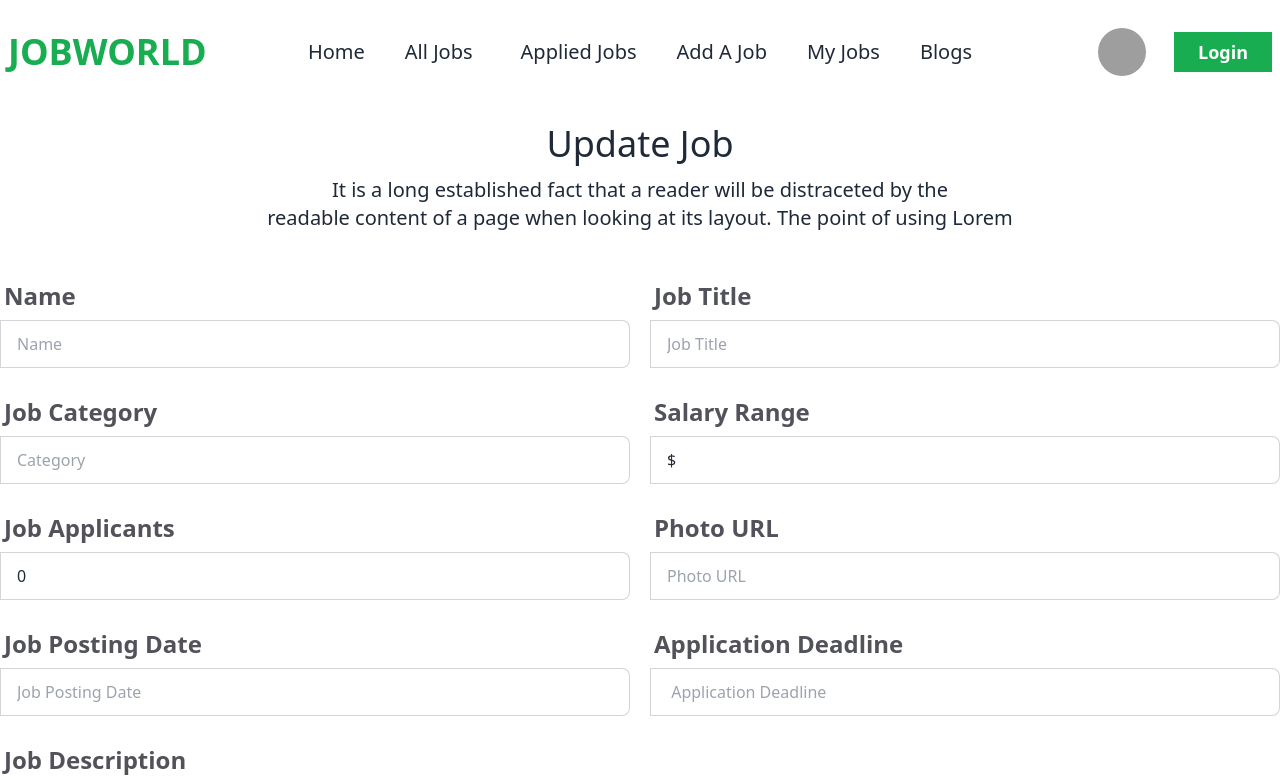
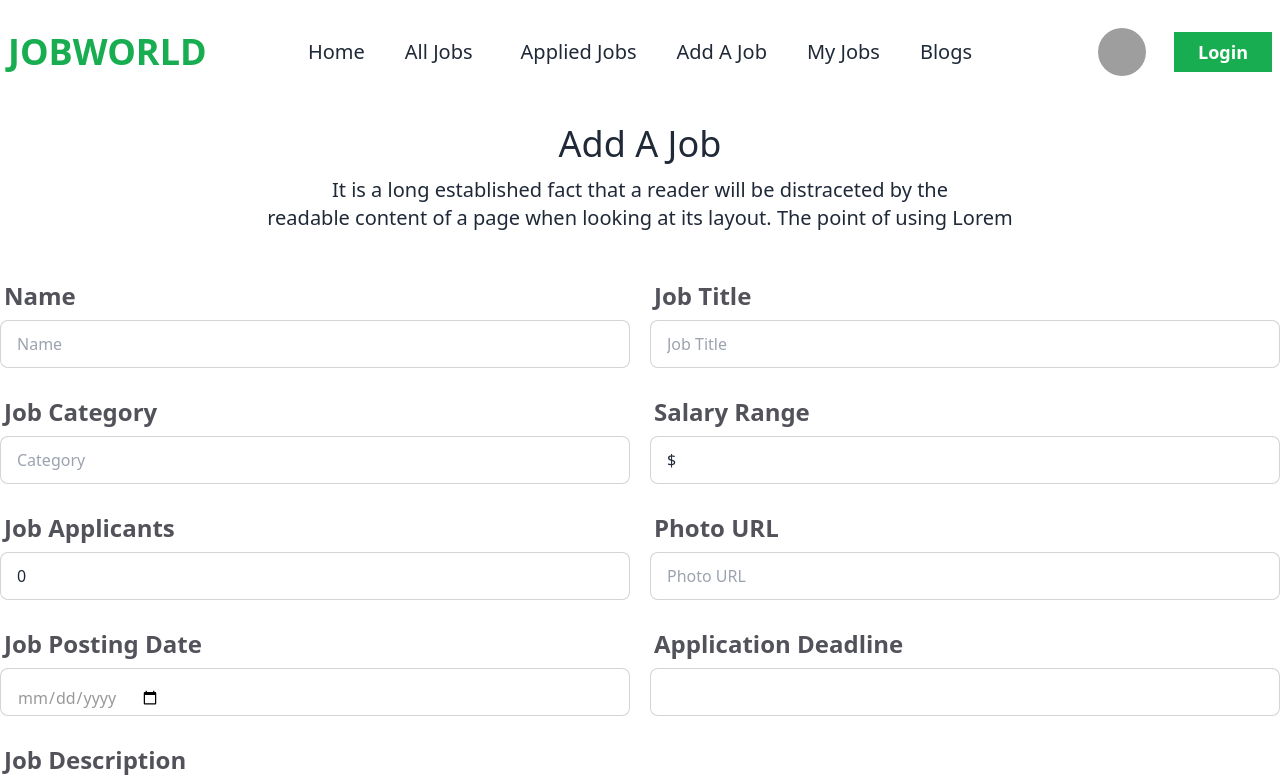
Before and after one commit to airinrahat/job-world-client-side, a React (Vite) app: page /updateJob in a window 1280 px wide. Shown: the top 782 px of the page. Built offline with nearby package versions, Linux system fonts and the light colour scheme; no server answers; grey boxes are pictures that could not be loaded.

Commit message:
testimonial section added

```diff
--- a/src/Pages/AddaJob/AddaJob.jsx
+++ b/src/Pages/AddaJob/AddaJob.jsx
@@ -64,13 +64,8 @@ const AddaJob = () => {
                   Name
                 </span>
               </label>
-              <label className="input-group">
-                <input
-                  type="text"
-                  name="name"
-                  placeholder="Name"
-                  className="input input-bordered w-full"
-                />
+              <label className="input-group input input-bordered  w-full">
+                <input type="text" name="name" placeholder="Name" />
               </label>
             </div>
 
@@ -80,13 +75,8 @@ const AddaJob = () => {
                   Job Title
                 </span>
               </label>
-              <label className="input-group">
-                <input
-                  type="text"
-                  name="title"
-                  placeholder="Job Title"
-                  className="input input-bordered w-full"
-                />
+              <label className="input-group input input-bordered w-full">
+                <input type="text" name="title" placeholder="Job Title" />
               </label>
             </div>
           </div>
@@ -98,13 +88,8 @@ const AddaJob = () => {
                   Job Category
                 </span>
               </label>
-              <label className="input-group">
-                <input
-                  type="text"
-                  name="category"
-                  placeholder="Category"
-                  className="input input-bordered w-full"
-                />
+              <label className="input-group input input-bordered w-full">
+                <input type="text" name="category" placeholder="Category" />
               </label>
             </div>
 
@@ -114,13 +99,12 @@ const AddaJob = () => {
                   Salary Range
                 </span>
               </label>
-              <label className="input-group">
+              <label className="input-group input input-bordered w-full">
                 <input
                   type="text"
                   name="price"
                   defaultValue={"$"}
                   placeholder="price"
-                  className="input input-bordered w-full"
                 />
               </label>
             </div>
@@ -133,13 +117,13 @@ const AddaJob = () => {
                   Job Applicants
                 </span>
               </label>
-              <label className="input-group">
+              <label className="input-group input  input-bordered ">
                 <input
                   type="number"
                   name=" Job Applicants"
                   value="0"
                   placeholder="rating"
-                  className="input input-bordered w-full"
+                  className=" input-bordered  w-full"
                 />
               </label>
             </div>
@@ -150,13 +134,8 @@ const AddaJob = () => {
                   Photo URL
                 </span>
               </label>
-              <label className="input-group">
-                <input
-                  type="text"
-                  name="photo"
-                  placeholder="Photo URL"
-                  className="input input-bordered w-full"
-                />
+              <label className="input-group input input-bordered text-[#999] w-full ">
+                <input type="text" name="photo" placeholder="Photo URL" />
               </label>
             </div>
           </div>
@@ -196,12 +175,11 @@ const AddaJob = () => {
                   Job Description
                 </span>
               </label>
-              <label className="input-group">
+              <label className="input-group input input-bordered text-[#999] w-full h-20">
                 <input
                   type="text"
                   name="description"
                   placeholder="Short description"
-                  className="input input-bordered w-full h-20"
                 ></input>
               </label>
             </div>
--- a/src/Pages/Home/JobCategory/JobCategory.jsx
+++ b/src/Pages/Home/JobCategory/JobCategory.jsx
@@ -13,9 +13,9 @@ const JobCategory = () => {
   return (
     <div className="max-w-screen-xl mx-auto my-5 py-16 lg:px-0 px-10">
       <h2 className="lg:text-3xl text-xl font-bold  text-center">
-        Job Categories
+        Job Service
       </h2>
-      <p className="text-xl text-center mt-5 mb-7">
+      <p className=" text-center mt-5 mb-7">
         Lorem Ipsum is simply dummy text printing and type setting industry
         <br />
         Lorem Ipsum been industry standard dummy text ever since when unknown
--- a/src/Pages/UpdateJob/UpdateJob.jsx
+++ b/src/Pages/UpdateJob/UpdateJob.jsx
@@ -3,8 +3,196 @@ import React from "react";
 
 const UpdateJob = () => {
   return (
+    // <div className="max-w-screen-xl mx-auto mt-5 px-10 lg:px-0">
+    //   <h2 className="text-center text-4xl">Update Job</h2>
+    //   <p className="text-center text-xl my-3">
+    //     It is a long established fact that a reader will be distraceted by the
+    //     <br></br>
+    //     readable content of a page when looking at its layout. The point of
+    //     using Lorem
+    //   </p>
+    //   <form className="my-10">
+    //     {/* form name and quantity row */}
+    //     <div className="md:flex gap-5 mb-5">
+    //       <div className="form-control md:w-1/2">
+    //         <label className="label">
+    //           <span className="label-text text-2xl font-bold text-zinc-600">
+    //             Name
+    //           </span>
+    //         </label>
+    //         <label className="input-group">
+    //           <input
+    //             type="text"
+    //             name="name"
+    //             placeholder="Name"
+    //             className="input input-bordered w-full"
+    //           />
+    //         </label>
+    //       </div>
+
+    //       <div className="form-control md:w-1/2">
+    //         <label className="label">
+    //           <span className="label-text text-2xl font-bold text-zinc-600">
+    //             Job Title
+    //           </span>
+    //         </label>
+    //         <label className="input-group">
+    //           <input
+    //             type="text"
+    //             name="title"
+    //             placeholder="Job Title"
+    //             className="input input-bordered w-full"
+    //           />
+    //         </label>
+    //       </div>
+    //     </div>
+    //     {/* form supplier row */}
+    //     <div className="md:flex gap-5 mb-5">
+    //       <div className="form-control md:w-1/2">
+    //         <label className="label">
+    //           <span className="label-text text-2xl font-bold text-zinc-600">
+    //             Job Category
+    //           </span>
+    //         </label>
+    //         <label className="input-group">
+    //           <input
+    //             type="text"
+    //             name="category"
+    //             placeholder="Category"
+    //             className="input input-bordered w-full"
+    //           />
+    //         </label>
+    //       </div>
+
+    //       <div className="form-control md:w-1/2">
+    //         <label className="label">
+    //           <span className="label-text text-2xl font-bold text-zinc-600">
+    //             Salary Range
+    //           </span>
+    //         </label>
+    //         <label className="input-group">
+    //           <input
+    //             type="text"
+    //             name="price"
+    //             defaultValue={"$"}
+    //             placeholder="price"
+    //             className="input input-bordered w-full"
+    //           />
+    //         </label>
+    //       </div>
+    //     </div>
+    //     {/* form category and details row */}
+    //     <div className="md:flex gap-5 mb-5">
+    //       <div className="form-control md:w-1/2 ">
+    //         <label className="label">
+    //           <span className="label-text text-2xl font-bold text-zinc-600  ">
+    //             Job Applicants
+    //           </span>
+    //         </label>
+    //         <label className="input-group">
+    //           <input
+    //             type="number"
+    //             name=" Job Applicants"
+    //             value="0"
+    //             placeholder="rating"
+    //             className="input input-bordered w-full"
+    //           />
+    //         </label>
+    //       </div>
+
+    //       <div className="form-control md:w-1/2 ">
+    //         <label className="label">
+    //           <span className="label-text text-2xl font-bold text-zinc-600">
+    //             Photo URL
+    //           </span>
+    //         </label>
+    //         <label className="input-group">
+    //           <input
+    //             type="text"
+    //             name="photo"
+    //             placeholder="Photo URL"
+    //             className="input input-bordered w-full"
+    //           />
+    //         </label>
+    //       </div>
+    //     </div>
+    //     {/* form category and details row */}
+    //     <div className="md:flex gap-5 mb-5">
+    //       <div className="form-control md:w-1/2">
+    //         <label className="label">
+    //           <span className="label-text text-2xl font-bold text-zinc-600">
+    //             Job Posting Date
+    //           </span>
+    //         </label>
+    //         <label className="input-group">
+    //           <input
+    //             type="text"
+    //             name="brand"
+    //             placeholder="Job Posting Date"
+    //             className="input input-bordered w-full"
+    //           />
+    //         </label>
+    //       </div>
+
+    //       <div className="form-control md:w-1/2">
+    //         <label className="label">
+    //           <span className="label-text text-2xl font-bold text-zinc-600">
+    //             Application Deadline
+    //           </span>
+    //         </label>
+    //         <label className="input-group">
+    //           <input
+    //             type="text"
+    //             name=" Application"
+    //             placeholder=" Application Deadline"
+    //             className="input input-bordered w-full"
+    //           />
+    //         </label>
+    //       </div>
+    //     </div>
+    //     {/* form Photo url row */}
+    //     <div className="mb-5">
+    //       <div className="form-control w-full">
+    //         <label className="label">
+    //           <span className="label-text text-2xl font-bold text-zinc-600">
+    //             Job Description
+    //           </span>
+    //         </label>
+    //         <label className="input-group">
+    //           <input
+    //             type="text"
+    //             name="description"
+    //             placeholder="Short description"
+    //             className="input input-bordered w-full h-20"
+    //           ></input>
+    //         </label>
+    //       </div>
+    //     </div>
+    //     <div className="md:flex mb-5">
+    //       <div className="form-control md:w-1/2 ml-4">
+    //         <label className="">
+    //           <input
+    //             type="submit"
+    //             value="Add a Job"
+    //             className="btn btn-block text-white bg-[#18ad50]"
+    //           />
+    //         </label>
+    //       </div>
+    //       <div className="form-control md:w-1/2 ml-4">
+    //         <label className=" ">
+    //           <input
+    //             type="reset"
+    //             value="RESET"
+    //             className="btn btn-block text-white bg-[#575757]"
+    //           />
+    //         </label>
+    //       </div>
+    //     </div>
+    //   </form>
+    // </div>
+    <div>
       <div className="max-w-screen-xl mx-auto mt-5 px-10 lg:px-0">
-      <h2 className="text-center text-4xl">Update Job</h2>
+        <h2 className="text-center text-4xl">Add A Job</h2>
         <p className="text-center text-xl my-3">
           It is a long established fact that a reader will be distraceted by the
           <br></br>
@@ -20,13 +208,8 @@ const UpdateJob = () => {
                   Name
                 </span>
               </label>
-            <label className="input-group">
-              <input
-                type="text"
-                name="name"
-                placeholder="Name"
-                className="input input-bordered w-full"
-              />
+              <label className="input-group input input-bordered  w-full">
+                <input type="text" name="name" placeholder="Name" />
               </label>
             </div>
 
@@ -36,13 +219,8 @@ const UpdateJob = () => {
                   Job Title
                 </span>
               </label>
-            <label className="input-group">
-              <input
-                type="text"
-                name="title"
-                placeholder="Job Title"
-                className="input input-bordered w-full"
-              />
+              <label className="input-group input input-bordered w-full">
+                <input type="text" name="title" placeholder="Job Title" />
               </label>
             </div>
           </div>
@@ -54,13 +232,8 @@ const UpdateJob = () => {
                   Job Category
                 </span>
               </label>
-            <label className="input-group">
-              <input
-                type="text"
-                name="category"
-                placeholder="Category"
-                className="input input-bordered w-full"
-              />
+              <label className="input-group input input-bordered w-full">
+                <input type="text" name="category" placeholder="Category" />
               </label>
             </div>
 
@@ -70,13 +243,12 @@ const UpdateJob = () => {
                   Salary Range
                 </span>
               </label>
-            <label className="input-group">
+              <label className="input-group input input-bordered w-full">
                 <input
                   type="text"
                   name="price"
                   defaultValue={"$"}
                   placeholder="price"
-                className="input input-bordered w-full"
                 />
               </label>
             </div>
@@ -89,13 +261,13 @@ const UpdateJob = () => {
                   Job Applicants
                 </span>
               </label>
-            <label className="input-group">
+              <label className="input-group input  input-bordered ">
                 <input
                   type="number"
                   name=" Job Applicants"
                   value="0"
                   placeholder="rating"
-                className="input input-bordered w-full"
+                  className=" input-bordered  w-full"
                 />
               </label>
             </div>
@@ -106,13 +278,8 @@ const UpdateJob = () => {
                   Photo URL
                 </span>
               </label>
-            <label className="input-group">
-              <input
-                type="text"
-                name="photo"
-                placeholder="Photo URL"
-                className="input input-bordered w-full"
-              />
+              <label className="input-group input input-bordered text-[#999] w-full ">
+                <input type="text" name="photo" placeholder="Photo URL" />
               </label>
             </div>
           </div>
@@ -124,12 +291,11 @@ const UpdateJob = () => {
                   Job Posting Date
                 </span>
               </label>
-            <label className="input-group">
+              <label className="input-group input input-bordered text-[#999] w-full pt-3">
                 <input
-                type="text"
-                name="brand"
-                placeholder="Job Posting Date"
-                className="input input-bordered w-full"
+                  type="date"
+                  name="job posting date"
+                  placeholder="Photo URL"
                 />
               </label>
             </div>
@@ -140,13 +306,8 @@ const UpdateJob = () => {
                   Application Deadline
                 </span>
               </label>
-            <label className="input-group">
-              <input
-                type="text"
-                name=" Application"
-                placeholder=" Application Deadline"
-                className="input input-bordered w-full"
-              />
+              <label className="input-group input input-bordered text-[#999] w-full pt-3">
+                <input></input>
               </label>
             </div>
           </div>
@@ -158,12 +319,11 @@ const UpdateJob = () => {
                   Job Description
                 </span>
               </label>
-            <label className="input-group">
+              <label className="input-group input input-bordered text-[#999] w-full h-20">
                 <input
                   type="text"
                   name="description"
                   placeholder="Short description"
-                className="input input-bordered w-full h-20"
                 ></input>
               </label>
             </div>
@@ -190,6 +350,7 @@ const UpdateJob = () => {
           </div>
         </form>
       </div>
+    </div>
   );
 };
 
```
Also changed, not shown: src/Pages/Home/TabByJobs/TabByJobs.jsx (+6 -3 lines), src/Pages/Home/Testimonial/Testimonial.jsx (+8 -8 lines). Lines whose indentation alone changed are shown as unchanged.
